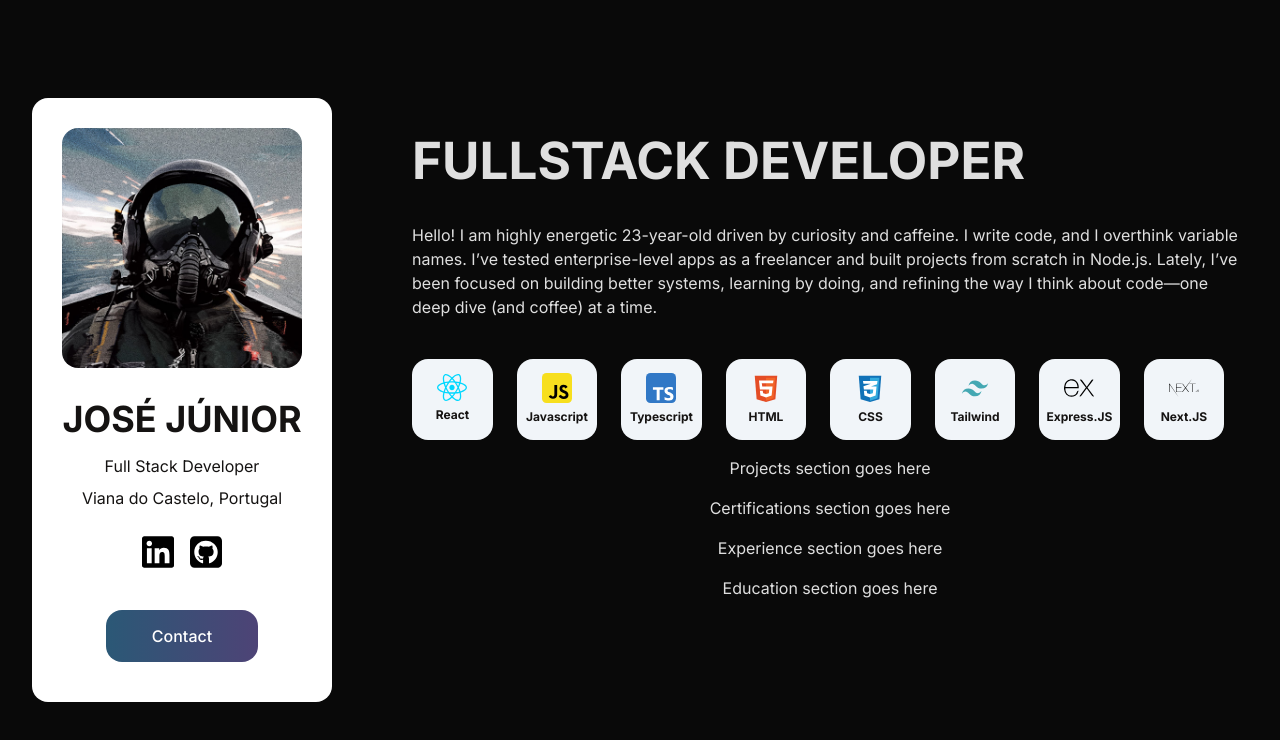
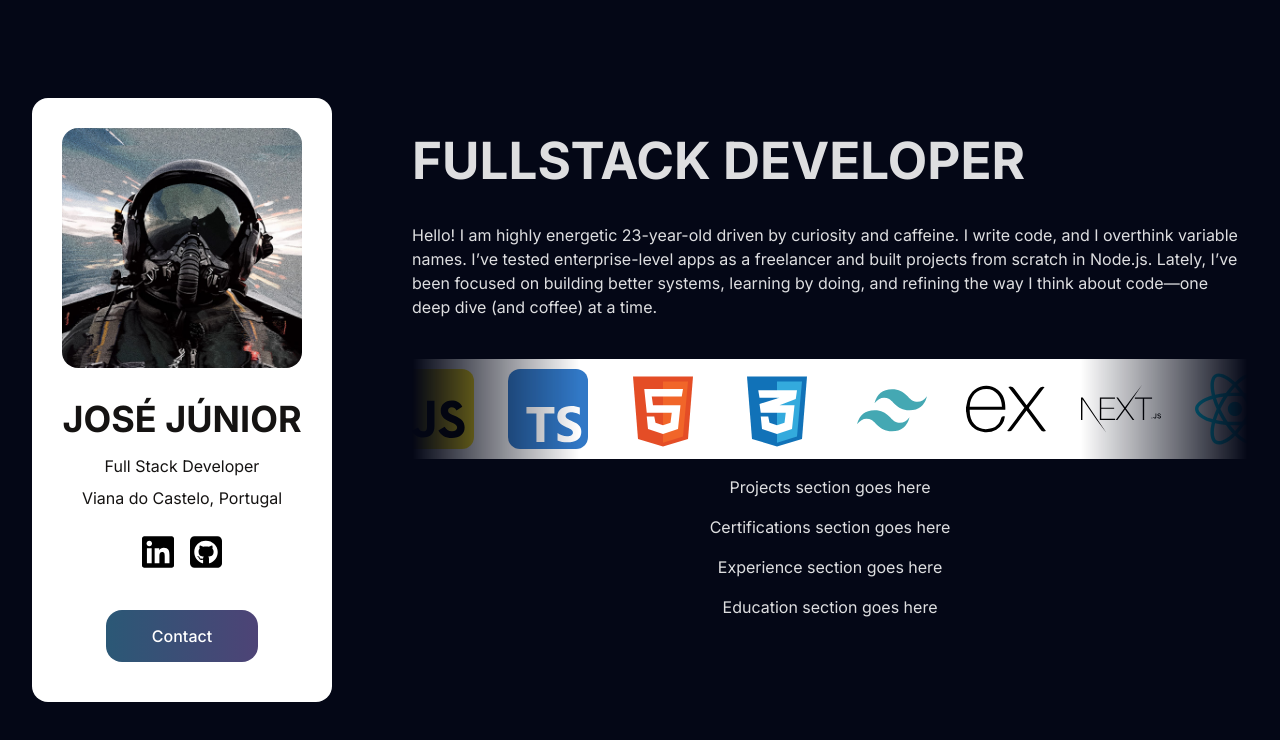
Before and after one commit to jcf-junior/jcf-junior.github.io, a React (Vite) app: page / in a window 1280 px wide. Shown: the top 740 px of the page. Built offline with nearby package versions, Linux system fonts and the light colour scheme.

Commit message:
Prototyped tech stack marquee animations

```diff
--- a/package.json
+++ b/package.json
@@ -7,7 +7,8 @@
     "dev": "vite",
     "build": "vite build",
     "lint": "eslint .",
-    "preview": "vite preview"
+    "preview": "vite preview",
+    "start": "npm run dev"
   },
   "dependencies": {
     "react": "^19.1.0",
--- a/src/components/Home/TechStack/TechStack.jsx
+++ b/src/components/Home/TechStack/TechStack.jsx
@@ -17,14 +17,14 @@ export default function TechStack() {
     return (
         <>
             <div className="techstack-container">
-                <Technology name="React" icon={techIcons.react}/>
-                <Technology name="Javascript" icon={techIcons.javascript}/>
-                <Technology name="Typescript" icon={techIcons.typescript}/>
-                <Technology name="HTML" icon={techIcons.html}/>
-                <Technology name="CSS" icon={techIcons.css}/>
-                <Technology name="Tailwind" icon={techIcons.tailwind}/>
-                <Technology name="Express.JS" icon={techIcons.express}/>
-                <Technology name="Next.JS" icon={techIcons.next}/>
+                <Technology name="React" id={1} icon={techIcons.react}/>
+                <Technology name="Javascript" id={2} icon={techIcons.javascript}/>
+                <Technology name="Typescript" id={3} icon={techIcons.typescript}/>
+                <Technology name="HTML" id={4} icon={techIcons.html}/>
+                <Technology name="CSS" id={5} icon={techIcons.css}/>
+                <Technology name="Tailwind" id={6} icon={techIcons.tailwind}/>
+                <Technology name="Express.JS" id={7} icon={techIcons.express}/>
+                <Technology name="Next.JS" id={8} icon={techIcons.next}/>
             </div>
         </>
     )
--- a/src/components/Home/TechStack/Technology.jsx
+++ b/src/components/Home/TechStack/Technology.jsx
@@ -1,11 +1,11 @@
 
-export default function Technology({name, icon, ...rest}) {
+export default function Technology({name, icon, id, ...rest}) {
 
     return (
         <>
-            <div className="technology-square">
+            <div className={`technology-square square-${id}`}>
                 <img className="technology-img" src={icon} alt={`logo of ${name}`} />
-                <p>{name}</p>
+                {/* <p>{name}</p> */}
 
             </div>
         </>
--- a/src/index.css
+++ b/src/index.css
@@ -6,6 +6,7 @@
   color-scheme: light dark;
   color: rgba(255, 255, 255, 0.87);
   background-color: #090909;
+  background-color: #040716;
 
   font-synthesis: none;
   text-rendering: optimizeLegibility;
@@ -74,13 +75,96 @@ button:focus-visible {
 
 /* TechStack start*/
 
-.techstack-container {
+/* .techstack-container {
   display: grid;
   grid-template-columns: repeat(auto-fit, minmax(100px, 1fr));
   justify-content: center;
+} */
+
+
+.techstack-container {
+  position: relative;
+  padding: 10px;
+  height: var(--squareWidth);
+  overflow: hidden;
+  background-color: white;
+  mask-image: linear-gradient(to right,
+    rgba(0,0,0,0),
+    rgba(0,0,0,1) 20%,
+    rgba(0,0,0,1) 80%,
+    rgba(0,0,0,0)
+    );
+  --squareWidth: 80px;
+  --squareAmount: 8;
+}
+
+.techstack-container:hover {
+  animation-play-state: paused;
+}
+
+
+.technology-square {
+  position: absolute;
+  left: max(calc(var(--squareAmount)*var(--squareWidth)), 100%);
+  width: var(--squareWidth);
+  aspect-ratio: 1/1;
+  animation-name: scrollLeft;
+  animation-duration: var(--scrollDuration);
+  animation-iteration-count: infinite;
+  animation-timing-function: linear;
+  --scrollDuration: 30s;
 }
 
 .technology-img {
+  display: block;
+  width: 100%;
+  height: 100%;
+  /* width: 80px;
+  height: 80px; */
+}
+
+@keyframes scrollLeft {
+  100% {
+    left: calc(var(--squareWidth)*-1);
+  }
+}
+
+.square-1 {
+  animation-delay: calc(var(--scrollDuration) / var(--squareAmount) * (var(--squareAmount) - 1) * -1);
+}
+
+.square-2 {
+  animation-delay: calc(var(--scrollDuration) / var(--squareAmount) * (var(--squareAmount) - 2) * -1);
+}
+
+.square-3 {
+  animation-delay: calc(var(--scrollDuration) / var(--squareAmount) * (var(--squareAmount) - 3) * -1);
+}
+
+.square-4 {
+  animation-delay: calc(var(--scrollDuration) / var(--squareAmount) * (var(--squareAmount) - 4) * -1);
+}
+
+.square-5 {
+  animation-delay: calc(var(--scrollDuration) / var(--squareAmount) * (var(--squareAmount) - 5) * -1);
+}
+
+.square-6 {
+  animation-delay: calc(var(--scrollDuration) / var(--squareAmount) * (var(--squareAmount) - 6) * -1);
+}
+
+.square-7 {
+  animation-delay: calc(var(--scrollDuration) / var(--squareAmount) * (var(--squareAmount) - 7) * -1);
+}
+
+.square-8 {
+  animation-delay: calc(var(--scrollDuration) / var(--squareAmount) * (var(--squareAmount) - 8) * -1);
+}
+
+
+
+
+/* .technology-img {
   width: 50%;
 }
 
@@ -116,7 +200,7 @@ button:focus-visible {
   max-width: 100%;
   height: auto;
   transition: none;
-}
+} */
 /* TechStack end */
 
 
```
